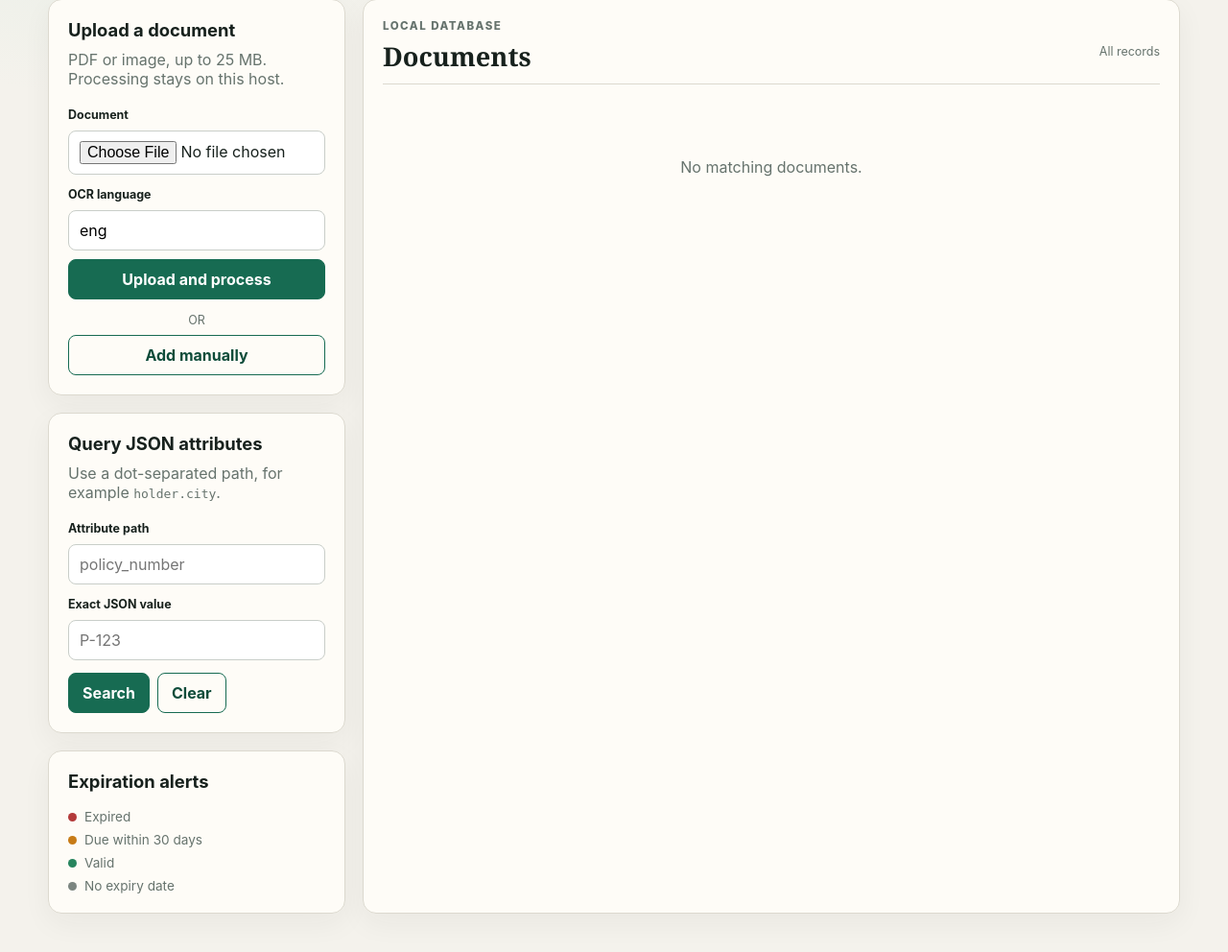
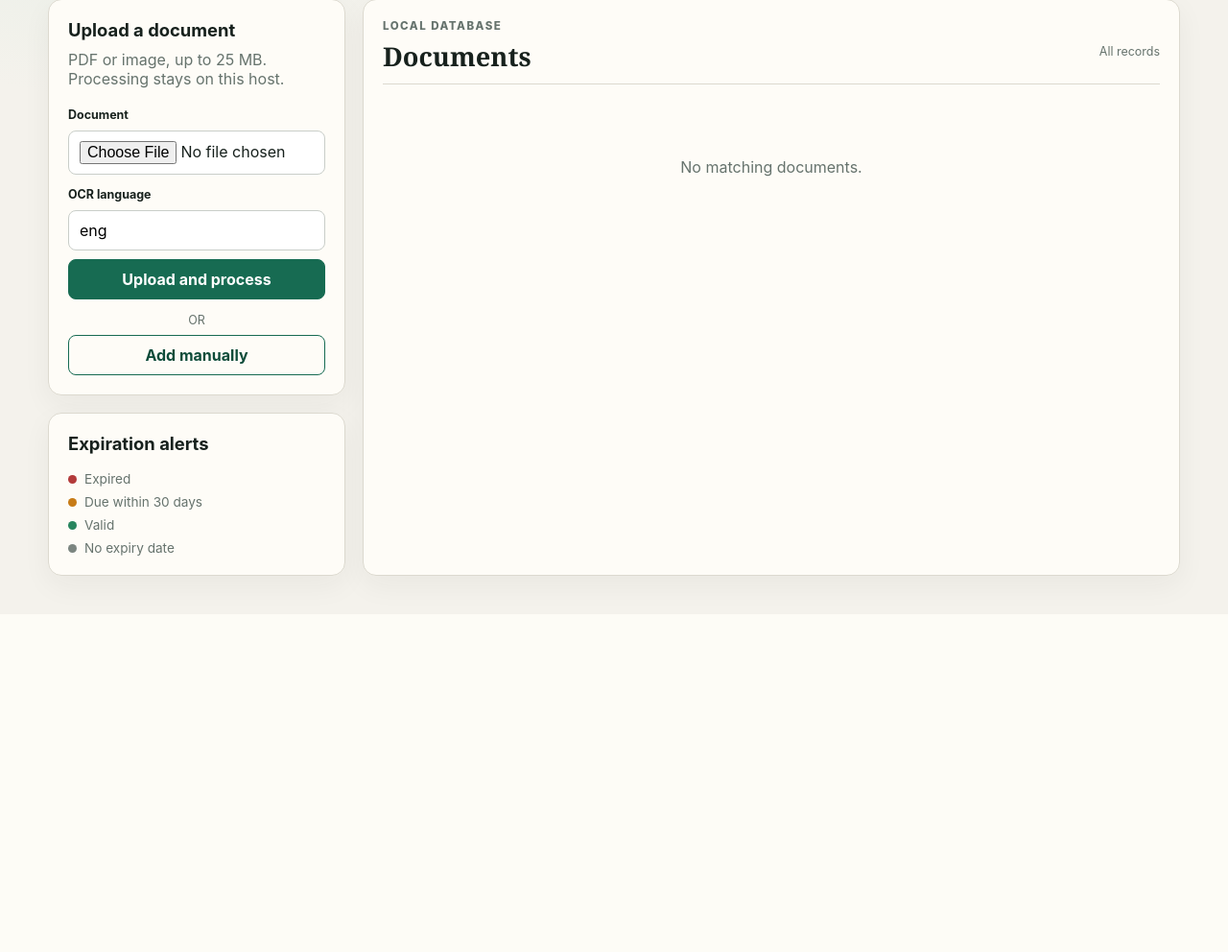
Before and after one commit to MattiaPeru/smart-doc-tracker, a FastAPI app: page / in a window 1280 px wide. Shown: the part 376-1368 px from the top of the page at 96% size. After the commit the page ends 997 px from the top, so only its background shows below. Run offline with FastAPI, Linux system fonts and the light colour scheme; data that the repository does not hold is empty.

Commit message:
delete possibility to query attributes (small box on the left)

```diff
--- a/src/smart_doc_tracker/web/static/js/dashboard.js
+++ b/src/smart_doc_tracker/web/static/js/dashboard.js
@@ -6,7 +6,6 @@ import { clearMessage, showMessage } from "./messages.js";
 const grid = document.querySelector("#document-grid");
 const queueGrid = document.querySelector("#queue-grid");
 const pendingGrid = document.querySelector("#pending-grid");
-const filterLabel = document.querySelector("#filter-label");
 const dialog = document.querySelector("#document-dialog");
 const reviewDialog = document.querySelector("#review-dialog");
 const csrfToken = document.querySelector('meta[name="csrf-token"]').content;
@@ -320,18 +319,6 @@ function selectView(view) {
   if (view === "pending") loadPendingDocuments();
 }
 
-document.querySelector("#query-form").addEventListener("submit", (event) => {
-  event.preventDefault();
-  const data = new FormData(event.currentTarget);
-  const parameters = new URLSearchParams({ field_key: data.get("field_key"), field_value: data.get("field_value") });
-  filterLabel.textContent = `${data.get("field_key")} = ${data.get("field_value")}`;
-  loadDocuments(parameters);
-});
-document.querySelector("#clear-query").addEventListener("click", () => {
-  document.querySelector("#query-form").reset();
-  filterLabel.textContent = "All records";
-  loadDocuments();
-});
 document.querySelector("#documents-tab").addEventListener("click", () => selectView("documents"));
 document.querySelector("#queue-tab").addEventListener("click", () => selectView("queue"));
 document.querySelector("#pending-tab").addEventListener("click", () => selectView("pending"));
--- a/src/smart_doc_tracker/web/templates/dashboard.html
+++ b/src/smart_doc_tracker/web/templates/dashboard.html
@@ -55,21 +55,6 @@
               <span>or</span>
               <button id="add-manual-document" class="secondary" type="button">Add manually</button>
             </div>
-          </section>
-
-          <section class="panel">
-            <h2>Query JSON attributes</h2>
-            <p>Use a dot-separated path, for example <code>holder.city</code>.</p>
-            <form id="query-form">
-              <label for="field-key">Attribute path</label>
-              <input id="field-key" name="field_key" placeholder="policy_number" required>
-              <label for="field-value">Exact JSON value</label>
-              <input id="field-value" name="field_value" placeholder="P-123" required>
-              <div class="actions">
-                <button type="submit">Search</button>
-                <button id="clear-query" class="secondary" type="button">Clear</button>
-              </div>
-            </form>
           </section>
 
           <section class="legend panel" aria-label="Expiration legend">
```
Also changed, not shown: tests/web/test_app.py (+11 -0 lines).
